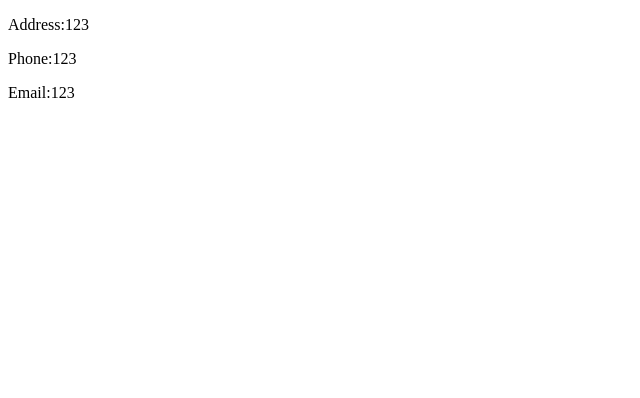
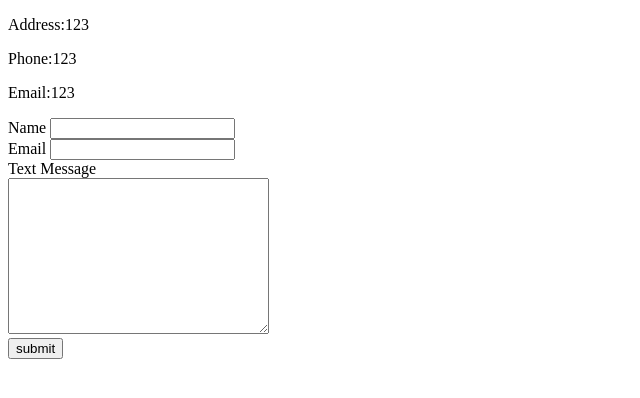
Before and after one commit to KenGuan2019/CV, a plain HTML site: page ContactMe.html in a window 1280 px wide. Shown: the whole page, without its empty margins (0-640 px from the left). Drawn offline with Linux system fonts and the light colour scheme.

Commit message:
Do some changing

```diff
--- a/ContactMe.html
+++ b/ContactMe.html
@@ -8,5 +8,14 @@
     <p>Address:123</p>
     <p>Phone:123</p>
     <p>Email:123</p>
+    <form class="" action="index.html" method="post">
+      <label for="">Name</label>
+      <input type="text" name="" value=""><br>
+      <label for="">Email</label>
+      <input type="email" name="" value=""><br>
+      <label for="">Text Message</label><br>
+      <textarea name="name" rows="10" cols="30"></textarea><br>
+      <input type="submit" name="" value="submit">
+    </form>
   </body>
 </html>
```
